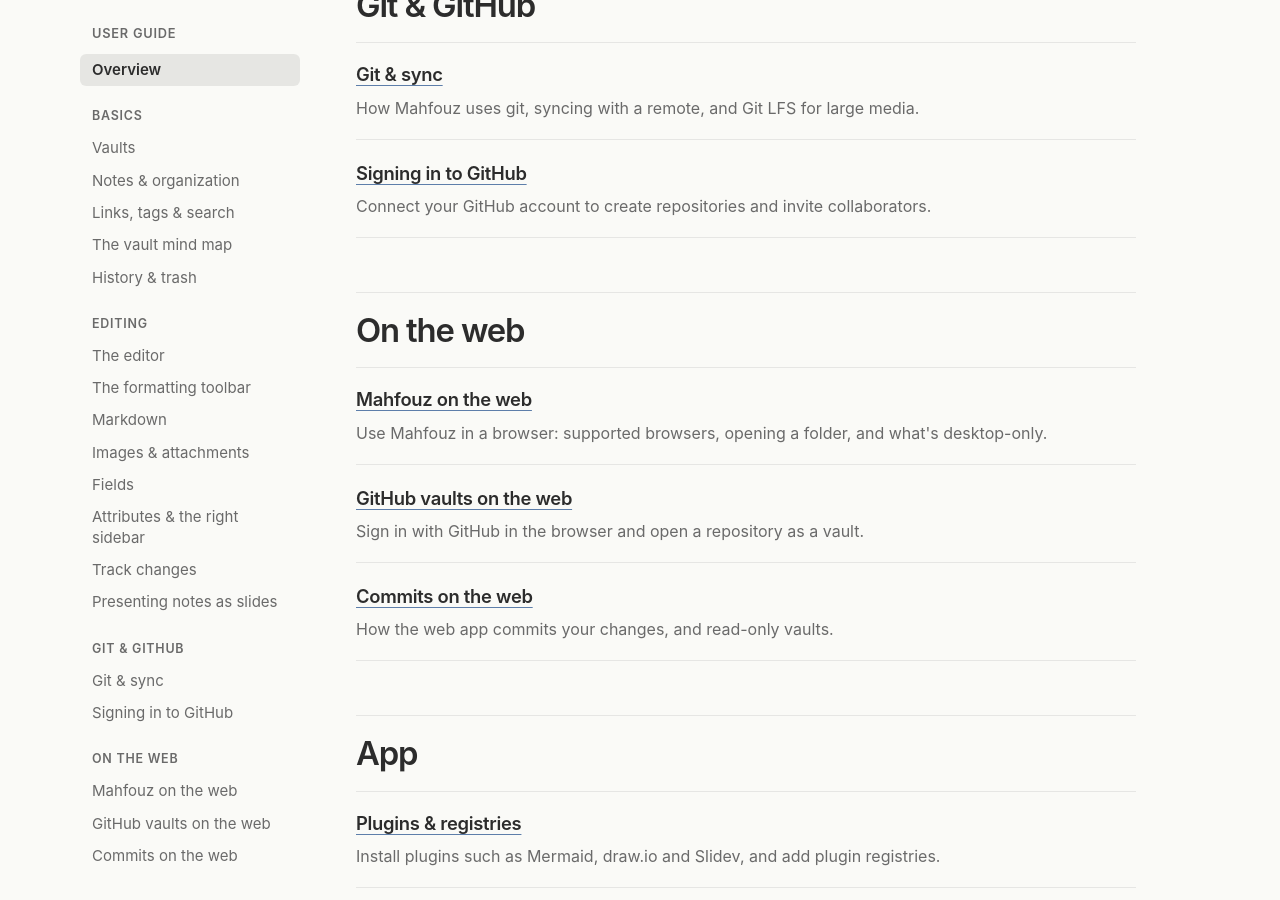
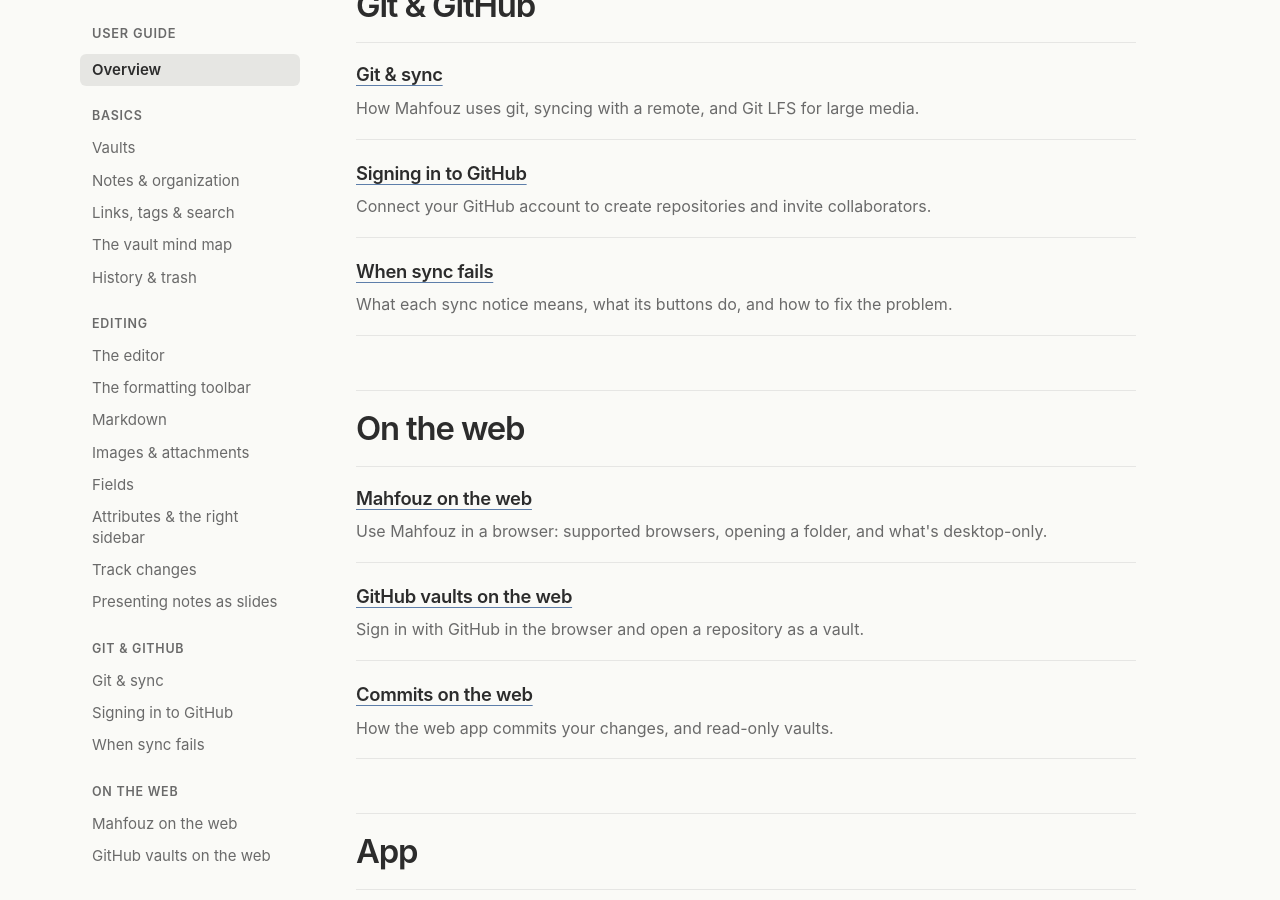
Before and after one commit to mahfouz-app/docs, a Jekyll site: the page built from guide/index.md, in a window 1280 px wide and 900 px high, scrolled down 2203 px. Built offline with Jekyll 4.4.1, drawn with Linux system fonts in a browser that asks for light colours; part of the change alters nothing that is shown.

Commit message:
docs(guide): when sync fails
Co-Authored-By: Claude Opus 5.5 <noreply@anthropic.com>

```diff
--- a/_data/guide.yml
+++ b/_data/guide.yml
@@ -49,6 +49,9 @@
     - slug: github
       title: "Signing in to GitHub"
       description: "Connect your GitHub account to create repositories and invite collaborators."
+    - slug: when-sync-fails
+      title: "When sync fails"
+      description: "What each sync notice means, what its buttons do, and how to fix the problem."
 - group: "On the web"
   pages:
     - slug: web
--- a/guide/git.md
+++ b/guide/git.md
@@ -62,6 +62,7 @@ Vault Settings → **Vault** section:
 - **Authentication** is entirely your local git setup's problem — ssh-agent,
   the `gh` CLI, your OS keychain, whatever `git push`/`pull` from a
   terminal in that folder already uses. Mahfouz never stores or sees a token.
+- If a sync fails, see [When sync fails](/guide/when-sync-fails/).
 - The [status bar](/guide/tabs/#status-bar)'s right-hand pill always shows the active
   vault's current sync state.
 
--- /dev/null
+++ b/guide/when-sync-fails.md
@@ -0,0 +1,99 @@
+---
+layout: guide
+title: "When sync fails"
+description: "What each sync notice means, what its buttons do, and how to fix the problem."
+permalink: /guide/when-sync-fails/
+---
+
+When a sync goes wrong, Mahfouz shows a notice in the [notification center](/guide/notifications/) and, for most problems, a pop-up. Your notes are always saved on this device, so a failed sync loses nothing. This page lists the notices, what they mean and what to do. For how syncing works, see [Git & sync](/guide/git/#git-sync--remotes).
+
+## Buttons
+
+- **Retry** syncs again. Use it after you've fixed the cause.
+- **Open remote settings** opens the vault's settings where its remote is set.
+- **Push this branch** creates the branch on the remote. It only runs when you click that button, never from a click on the notice itself.
+- **Install git** (desktop only) installs Mahfouz's own copy of git, then syncs again.
+- **Sign in** and **Sign in again** start the GitHub sign-in.
+
+A click on the notice itself runs its first button.
+
+## Show details and Copy details
+
+Some notices have **Show details** (desktop only). It opens git's own message: the command that failed, its exit code and what it printed. Mahfouz removes credentials from it first. **Copy details** puts that text on your clipboard, which helps when you report a problem. Read it before you share it. The browser app has no git command line, so its notices have no details.
+
+## Background and manual syncs
+
+Mahfouz syncs on its own in the background. When you're offline or the remote doesn't respond, a background sync doesn't pop up. The notice waits in the notification center, and Mahfouz tries again later. **Sync now** is a sync you started, so it always shows its notice.
+
+## Notices
+
+### You're offline or the remote didn't answer
+
+Your network is down or the server didn't reply. Mahfouz tries again automatically. Nothing to do unless it lasts.
+
+### The remote isn't responding
+
+The server returned an error. Mahfouz tries again automatically.
+
+### Git couldn't sign in to the remote
+
+The remote rejected your credentials, or none were available. Check the credentials git uses for this remote (ssh-agent, your keychain, the `gh` CLI), then **Retry**.
+
+### Sync paused: signed out of GitHub, or GitHub sign-in expired
+
+On the web, your GitHub sign-in ended. Syncing stops for every vault until you **Sign in** (or **Sign in again**). **Retry** syncs all the vaults it stopped. See [Signing in to GitHub](/guide/github/).
+
+### The remote repository wasn't found
+
+It may have been renamed, moved or deleted, or your account can't see it. Check the remote's address with **Open remote settings**, then **Retry**.
+
+### The remote repository has moved
+
+GitHub says it has a new address. Update the remote with **Open remote settings**.
+
+### You don't have access to the remote repository
+
+Your account can reach it but isn't allowed to do this. Ask the owner for write access.
+
+### This vault has no remote
+
+Add one with **Open remote settings**, then **Retry**.
+
+### Your notes and the remote both have new changes
+
+Both sides have new changes, and Mahfouz can't combine them yet. Retry after the other device's changes are in. On desktop you can also resolve it with git yourself. Mahfouz doesn't pick a side for you.
+
+### The remote has no branch yet
+
+For example, your vault is on `main` but the remote only has `master`. The notice lists the branches the remote does have. Mahfouz won't create a branch on its own. Either:
+
+- **Push this branch** to create it on the remote, or
+- **Open remote settings** and point the vault at the right remote.
+
+### This push is too large for the remote
+
+A file or the whole push is over the remote's size limit. On desktop, large files can be stored with Git LFS (see [Git LFS for large media](/guide/git/#git-lfs-for-large-media)). On the web, push from the desktop app.
+
+### Couldn't pull: notes with uncommitted changes
+
+A pull would overwrite notes you've changed but not yet committed. The notice names them. Its buttons:
+
+- **Commit now** commits those changes.
+- **Discard** throws those changes away.
+- **Open note** opens the first of them.
+
+Then sync again.
+
+### Problems with the vault's folder or git
+
+- **Another git process is using this vault**: wait a moment and **Retry**. If nothing else is running, a leftover lock file may be in the way.
+- **The disk is full**: free up space, then **Retry**.
+- **Mahfouz can't write to this vault's folder**: check the folder's permissions.
+- **This vault's folder isn't a git repository**: its `.git` folder is missing or damaged.
+- **Git doesn't know your name and email**: set `user.name` and `user.email` in git's config.
+- **This vault uses Git LFS, which isn't installed**: install Git LFS or turn on the Git LFS plugin.
+- **Git isn't installed**: **Install git** on desktop, or see [Git & sync](/guide/git/#git).
+
+### Git stopped with an error
+
+Mahfouz didn't recognise the problem. On desktop, **Show details** has git's own message.
```
